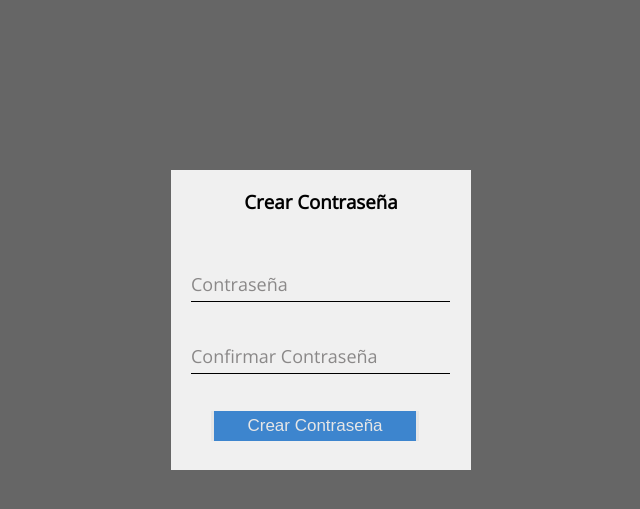
After one commit to TheOzcuro/proyecto, a PHP site: page /vista/configadmin.php in a window 1280 px wide. The commit adds this page. Shown: the top 509 px of the page, without its empty margins (319-959 px from the left). Run offline with PHP 8.4, Linux system fonts and the light colour scheme.

Commit message:
Añadido Crear Contraseña de administrador con formulario y animacion

```diff
--- a/control/c_login.php
+++ b/control/c_login.php
@@ -11,10 +11,12 @@ $administrador=$ejecutar->ValidateAdministrador($_POST["usuario"],$_POST["pass"]
     }
     if ($administrador===true) {
         $_SESSION["usuario"]="true";
+        $_SESSION["usuario_nombre"]="true";
         header("Location: ../vista/administrador.php");
     }
     if ($administrador===2) {
         $_SESSION["usuario"]="true";
+        $_SESSION["usuario_cedula"]=$_POST["usuario"];
         header("Location: ../vista/configadmin.php");
     }
     if ($validate===false) {
--- /dev/null
+++ b/vista/configadmin.php
@@ -0,0 +1,28 @@
+<!DOCTYPE html>
+<html lang="en">
+<head>
+    <meta charset="UTF-8">
+    <meta http-equiv="X-UA-Compatible" content="IE=edge">
+    <meta name="viewport" content="width=device-width, initial-scale=1.0">
+    <link rel="stylesheet" href="css/configadmin.css">
+    <title>Configurar Administrador</title>
+</head>
+<body>
+    <div class="password-container">
+        <h3>Crear Contraseña</h3>
+        <form action="" method="POST" name="regpass" id="regpass">
+        <div class="input-container">
+            <label for="contra" id="labelcontra">Contraseña</label><br>
+            <input type="text" name="contra" id="contra" onfocus='LabelAnimation("contra","labelcontra")' onblur='LabelOut("contra","labelcontra")'></div><br>
+        <div class="input-container">
+        <div class="input-container">
+            <label for="con" id="labelcon">Confirmar Contraseña</label><br>
+            <input type="text" name="con" id="con" onfocus='LabelAnimation("con","labelcon")' onblur='LabelOut("con","labelcon")'></div><br>
+        <div class="input-container">
+        <button type="button">Crear Contraseña</button>
+        </form>
+    </div>
+</body>
+<script src="js/login.js"></script>
+<script src="js/configadmin.js"></script>
+</html>
--- /dev/null
+++ b/vista/css/configadmin.css
@@ -0,0 +1,122 @@
+@font-face {
+  font-family: Open Sans;
+  src: url(fonts/OpenSans-Regular.ttf);
+}
+body {
+  margin: 0;
+  padding: 0;
+  background: rgba(0, 0, 0, 0.6);
+  font-family: Open Sans, sans-serif;
+}
+
+.password-container {
+  height: 300px;
+  width: 300px;
+  background-color: #f0f0f0;
+  position: absolute;
+  top: 40%;
+  left: 50%;
+  transform: translate(-50%, -50%);
+}
+.password-container h3 {
+  text-align: center;
+}
+.password-container form {
+  padding: 20px;
+}
+
+label {
+  font-size: 18px;
+  position: absolute;
+  top: 20px;
+  color: #8a8888;
+  transition-property: top, font-size;
+  transition-timing-function: ease;
+  transition-duration: 0.5s;
+  -webkit-user-select: none;
+     -moz-user-select: none;
+      -ms-user-select: none;
+          user-select: none;
+}
+
+.input-container {
+  position: relative;
+}
+
+input {
+  height: 25px;
+  border: none;
+  width: 98%;
+  background-color: transparent;
+  border-bottom: 1.9px solid black;
+  position: relative;
+  z-index: 100;
+  outline: none;
+  transition-property: border-color;
+  transition-duration: 0.5s;
+  transition-timing-function: ease;
+}
+input:focus {
+  border-color: #206bdb;
+}
+
+button {
+  border: none;
+  background-color: #3d85ce;
+  width: 80%;
+  left: 20px;
+  top: 15px;
+  position: relative;
+  cursor: pointer;
+  height: 30px;
+  color: #e6e6e6;
+  font-size: 17px;
+  border-left: 3px solid;
+  border-right: 3px solid;
+  transition-duration: 0.7s;
+  transition-property: background, border-color;
+  transition-timing-function: ease;
+}
+button:hover {
+  background-color: #4a98e7;
+  border-color: #e28732;
+}
+button::before {
+  content: "";
+  border-top: 3px solid transparent;
+  width: 2px;
+  position: absolute;
+  left: 100px;
+  top: -2px;
+  transition-property: transform, border-color, widht;
+  transition-timing-function: ease;
+  transition-duration: 0.5s;
+}
+button:hover::before {
+  border-color: #e28732;
+  transform: scale(104, 1);
+}
+button::after {
+  content: "";
+  left: 100px;
+  bottom: -2px;
+  position: absolute;
+  border-bottom: 3px solid transparent;
+  width: 2px;
+  transition-property: width, border-color, transform;
+  transition-timing-function: ease;
+  transition-duration: 0.5s;
+}
+button:hover::after {
+  border-color: #e28732;
+  transform: scale(104, 1);
+}
+button:focus {
+  border-color: #3cd63c;
+}
+button:focus::before {
+  border-color: #3cd63c;
+}
+button:focus::after {
+  border-color: #3cd63c;
+}/*# sourceMappingURL=configadmin.css.map */
--- /dev/null
+++ b/vista/css/configadmin.sass
@@ -0,0 +1,100 @@
+@font-face
+    font-family: Open Sans
+    src: url(fonts/OpenSans-Regular.ttf)
+
+body
+    margin: 0
+    padding: 0
+    background: rgb(0, 0, 0,0.6)
+    font-family: Open Sans, sans-serif
+
+.password-container
+    height: 300px
+    width: 300px
+    background-color: rgb(240, 240, 240)
+    position: absolute
+    top:40%
+    left:50%
+    transform: translate(-50%,-50%)
+    h3
+        text-align: center
+    form
+        padding: 20px
+
+label
+    font-size: 18px
+    position: absolute
+    top: 20px
+    color: rgb(138, 136, 136)
+    transition-property: top, font-size
+    transition-timing-function: ease
+    transition-duration: 0.5s
+    user-select: none
+.input-container
+    position: relative
+input
+    height: 25px
+    border: none
+    width: 98%
+    background-color: transparent
+    border-bottom: 1.9px solid black
+    position: relative
+    z-index: 100
+    outline: none
+    transition-property: border-color
+    transition-duration: .5s
+    transition-timing-function: ease
+    &:focus
+        border-color: rgb(32, 107, 219)
+button
+    border: none
+    background-color: rgb(61, 133, 206)
+    width: 80%
+    left: 20px
+    top: 15px
+    position: relative
+    cursor: pointer
+    height: 30px
+    color: rgb(230, 230, 230)
+    font-size: 17px
+    border-left: 3px solid
+    border-right: 3px solid
+    transition-duration: .7s
+    transition-property: background, border-color
+    transition-timing-function: ease
+    &:hover
+        background-color: rgb(74, 152, 231)
+        border-color: rgb(226, 135, 50)
+    &::before
+        content: ''
+        border-top: 3px solid transparent
+        width: 2px
+        position: absolute
+        left: 100px
+        top: -2px
+        transition-property: transform, border-color, widht
+        transition-timing-function: ease
+        transition-duration: .5s
+    &:hover::before
+        border-color: rgb(226, 135, 50)
+        transform: scale(104,1)
+
+    &::after
+        content: ''
+        left: 100px
+        bottom: -2px
+        position: absolute
+        border-bottom: 3px solid transparent
+        width: 2px
+        transition-property: width, border-color, transform
+        transition-timing-function: ease
+        transition-duration: .5s
+    &:hover::after
+        border-color: rgb(226, 135, 50)
+        transform: scale(104,1)
+    &:focus
+        border-color: rgb(60, 214, 60)
+    &:focus::before
+        border-color: rgb(60, 214, 60)
+    &:focus::after
+        border-color: rgb(60, 214, 60)
```
Also changed, not shown: vista/js/configadmin.js (added), vista/js/principal-functions.js (added), 1 other file.
